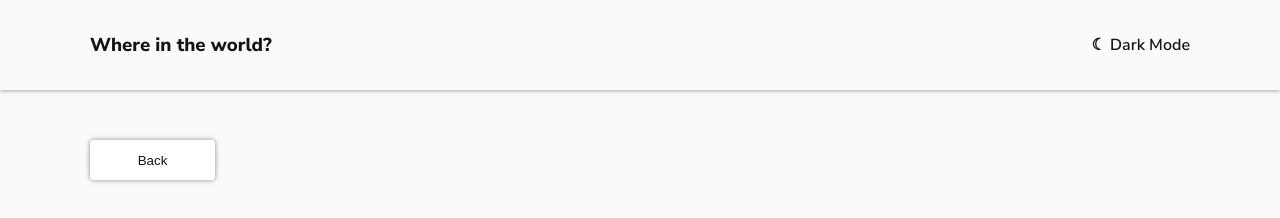
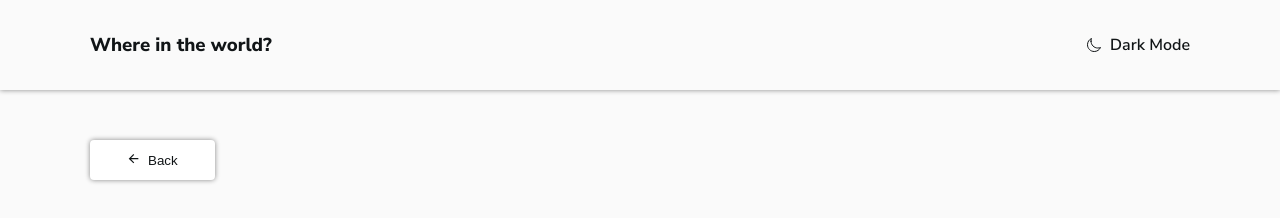
Before and after one commit to fabosso/countries-app, a React (Create React App) app: page / in a window 1280 px wide. Shown: the top 218 px of the page. Built offline with nearby package versions, Linux system fonts and the light colour scheme; no server answers.

Commit message:
feat: add ionic icons

```diff
--- a/src/views/Description.js
+++ b/src/views/Description.js
@@ -56,11 +56,17 @@ const Description = (props) => {
     <>
       <div className={styles.header}>
         <h3>Where in the world?</h3>
-        <span onClick={handleClick}>☾ Dark Mode</span>
+        <span onClick={handleClick}>
+          <ion-icon name="moon-outline"></ion-icon>
+          &nbsp; Dark Mode
+        </span>
       </div>
       <div className={styles.container}>
         <button className={styles.backButton}>
-          <span>Back</span>
+          <span>
+            <ion-icon name="arrow-back-sharp"></ion-icon>
+            &nbsp; Back
+          </span>
         </button>
         <div className={styles.wrapper}>
           <img src={country.flag} alt={country.name} />
```
